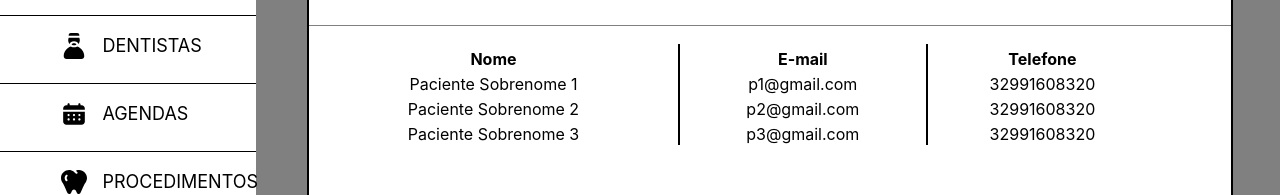
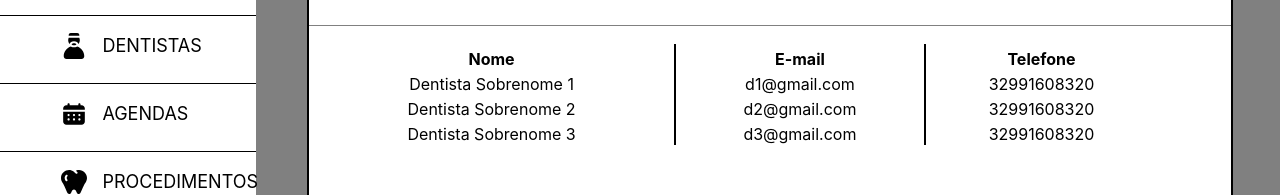
Before and after one commit to IF-Trabalhos/SCCO, a React (Create React App) app: page /dentista in a window 1280 px wide. Shown: the part 239-434 px from the top of the page. Built offline with nearby package versions, Linux system fonts and the light colour scheme.

Commit message:
Inserção de dados dinâmicos para tabelas

```diff
--- a/src/App.js
+++ b/src/App.js
@@ -3,6 +3,9 @@ import './App.css'
 import MenuLateral from './componentes/MenuLateral';
 import Agenda from './paginas/Agenda'
 import PaginaGenerica from './paginas/PaginaGenerica';
+import {colunaPessoa, colunaEspecialidade, linhaPaciente, linhaDentista,
+linhaConvenio, linhaRecepcionista, linhaProcedimento, linhaEspecialidade}
+from './data/tabela_info';
 
 function App() {
 	return (
@@ -11,13 +14,19 @@ function App() {
 				<MenuLateral />
 				<Routes>
 					<Route path='/' element={<PaginaGenerica />}/>
-					<Route path='/paciente' element={<PaginaGenerica titulo="Paciente" />}/>
-					<Route path='/dentista' element={<PaginaGenerica titulo="Dentista" />}/>
-					<Route path='/recepcionista' element={<PaginaGenerica titulo="Recepcionista" />}/>
-					<Route path='/procedimento' element={<PaginaGenerica titulo="Procedimento" />}/>
-					<Route path='/especialidade' element={<PaginaGenerica titulo="Especialidade" />} />
-					<Route path='/convenio' element={<PaginaGenerica titulo="Convenio" />} />
-          <Route path='/agenda' element={<Agenda />} />
+					<Route path='/paciente' element={<PaginaGenerica
+					titulo="Paciente" coluna={colunaPessoa} linha={linhaPaciente} />}/>
+					<Route path='/dentista' element={<PaginaGenerica
+					titulo="Dentista" coluna={colunaPessoa} linha={linhaDentista}  />}/>
+					<Route path='/recepcionista' element={<PaginaGenerica
+					titulo="Recepcionista" coluna={colunaPessoa} linha={linhaRecepcionista}  />}/>
+					<Route path='/procedimento' element={<PaginaGenerica
+					titulo="Procedimento" coluna={colunaEspecialidade} linha={linhaProcedimento} />}/>
+					<Route path='/especialidade' element={<PaginaGenerica
+					titulo="Especialidade" coluna={colunaEspecialidade} linha={linhaEspecialidade} />} />
+					<Route path='/convenio' element={<PaginaGenerica
+					titulo="Convenio" coluna={colunaPessoa} linha={linhaConvenio} />} />
+          			<Route path='/agenda' element={<Agenda />} />
 				</Routes>
 			</div>
 		</BrowserRouter>
--- /dev/null
+++ b/src/data/db.json
@@ -0,0 +1,19 @@
+{
+    "pacientes": [
+        {
+            "nome": "Fernando Souza Pimenta",
+            "email": "fsouzapimenta@gmail.com",
+            "telefone": "32991608320"
+        },
+        {
+            "nome": "Fernando Souza Pimenta",
+            "email": "fsouzapimenta@gmail.com",
+            "telefone": "32991608320"
+        },
+        {
+            "nome": "Fernando Souza Pimenta",
+            "email": "fsouzapimenta@gmail.com",
+            "telefone": "32991608320"
+        }
+    ]
+}
--- /dev/null
+++ b/src/data/tabela_info.js
@@ -0,0 +1,97 @@
+const json = require('./db.json')
+
+export const colunaPessoa =[
+    {
+        nome: "Nome", classe:"borda-lateral", sort: true
+    },
+    {
+        nome: "E-mail", classe:"borda-lateral", sort: true
+    },
+    {
+        nome: "Telefone", classe:"", sort: true
+    },
+]
+
+export const colunaEspecialidade =[
+    {
+        nome: "Nome", classe:"borda-lateral", sort: true
+    },
+    {
+        nome: "Especialidade", classe:"borda-lateral", sort: true
+    },
+    {
+        nome: "Status", classe:"", sort: true
+    },
+]
+
+export const linhaPaciente =[
+    {
+        coluna1: "Paciente Sobrenome 1", coluna2: "p1@gmail.com", coluna3: "32991608320"
+    },
+    {
+        coluna1: "Paciente Sobrenome 2", coluna2: "p2@gmail.com", coluna3: "32991608320"
+    },
+    {
+        coluna1: "Paciente Sobrenome 3", coluna2: "p3@gmail.com", coluna3: "32991608320"
+    },
+]
+
+export const linhaDentista =[
+    {
+        coluna1: "Dentista Sobrenome 1", coluna2: "d1@gmail.com", coluna3: "32991608320"
+    },
+    {
+        coluna1: "Dentista Sobrenome 2", coluna2: "d2@gmail.com", coluna3: "32991608320"
+    },
+    {
+        coluna1: "Dentista Sobrenome 3", coluna2: "d3@gmail.com", coluna3: "32991608320"
+    },
+]
+
+export const linhaRecepcionista =[
+    {
+        coluna1: "Recepcionista 1", coluna2: "rp1@gmail.com", coluna3: "32991608320"
+    },
+    {
+        coluna1: "Recepcionista 2", coluna2: "rp2@gmail.com", coluna3: "32991608320"
+    },
+    {
+        coluna1: "Recepcionista 3", coluna2: "rp3@gmail.com", coluna3: "32991608320"
+    },
+]
+
+export const linhaConvenio =[
+    {
+        coluna1: "Convenio 1", coluna2: "c1@gmail.com", coluna3: "32991608320"
+    },
+    {
+        coluna1: "Convenio 2", coluna2: "c2@gmail.com", coluna3: "32991608320"
+    },
+    {
+        coluna1: "Convenio 3", coluna2: "c3@gmail.com", coluna3: "32991608320"
+    },
+]
+
+export const linhaProcedimento =[
+    {
+        coluna1: "Procedimento  1", coluna2: "Especialidade 1", coluna3: "Ativo"
+    },
+    {
+        coluna1: "Procedimento 2", coluna2: "Especialidade 2", coluna3: "Ativo"
+    },
+    {
+        coluna1: "Procedimento 3", coluna2: "Especialidade 3", coluna3: "Inativo"
+    },
+]
+
+export const linhaEspecialidade =[
+    {
+        coluna1: "Procedimento  1", coluna2: "Especialidade 1", coluna3: "Ativo"
+    },
+    {
+        coluna1: "Procedimento 2", coluna2: "Especialidade 2", coluna3: "Ativo"
+    },
+    {
+        coluna1: "Procedimento 3", coluna2: "Especialidade 3", coluna3: "Inativo"
+    },
+]
--- a/src/paginas/PaginaGenerica.jsx
+++ b/src/paginas/PaginaGenerica.jsx
@@ -1,35 +1,13 @@
 import React from "react";
 import TelaInicialGenerica from "../componentes/TelaInicialGenerica";
 
-const PaginaGenerica = ({titulo}) => {
-    const colunas =[
-        {
-            nome: "Nome", classe:"borda-lateral", sort: true
-        },
-        {
-            nome: "E-mail", classe:"borda-lateral", sort: true
-        },
-        {
-            nome: "Telefone", classe:"", sort: true
-        },
-    ]
-    const linhas =[
-        {
-            coluna1: "Paciente Sobrenome 1", coluna2: "p1@gmail.com", coluna3: "32991608320"
-        },
-        {
-            coluna1: "Paciente Sobrenome 2", coluna2: "p2@gmail.com", coluna3: "32991608320"
-        },
-        {
-            coluna1: "Paciente Sobrenome 3", coluna2: "p3@gmail.com", coluna3: "32991608320"
-        },
-    ]
+const PaginaGenerica = ({titulo, coluna, linha}) => {
     return(
         <div className="conteudo-principal">
             <div className='cabeçalho-principal' >
                 <h1>{titulo}</h1>
             </div>
-            <TelaInicialGenerica titulo={titulo} colunas={colunas} linhas={linhas} />
+            <TelaInicialGenerica titulo={titulo} colunas={coluna} linhas={linha} />
         </div>
     )
 }
```
